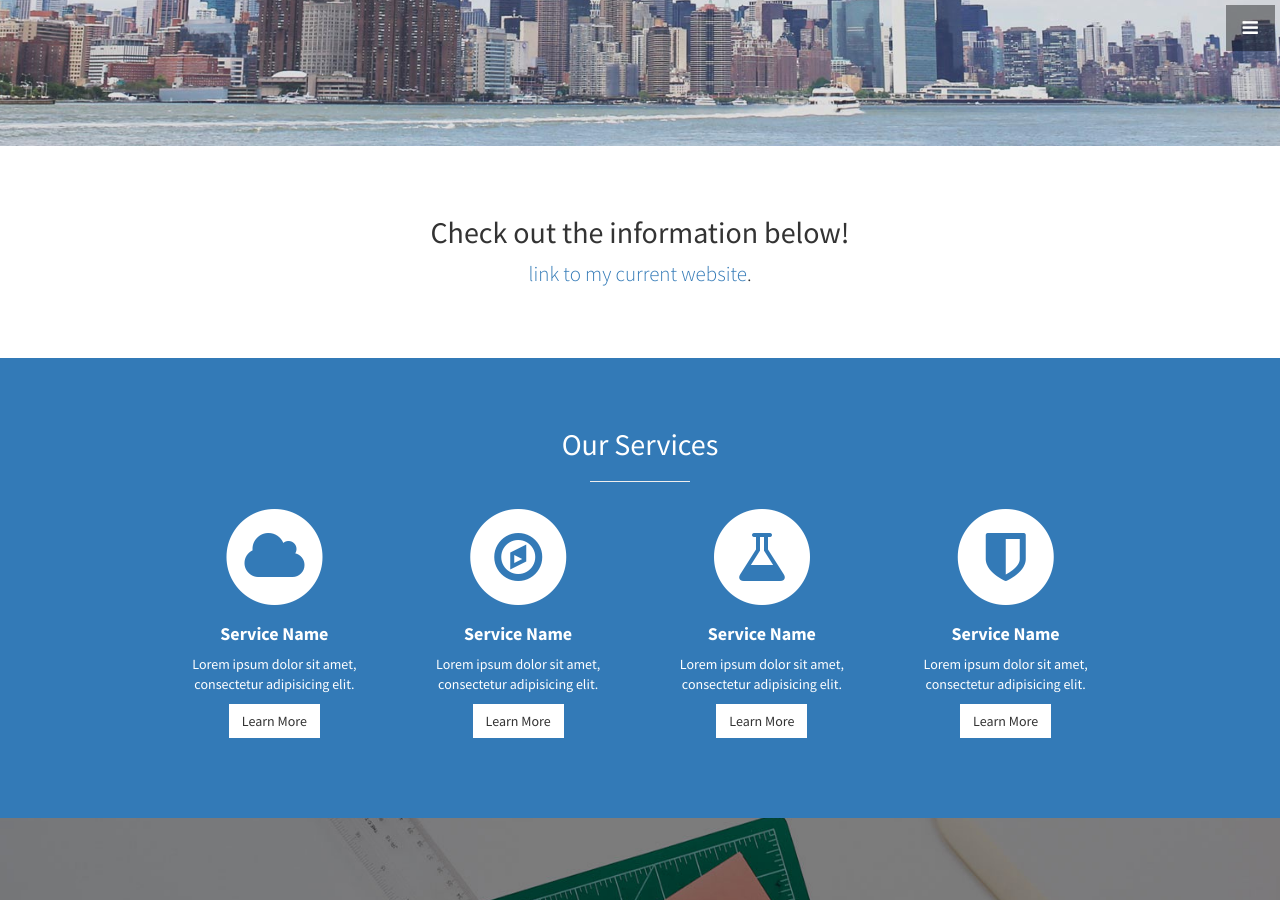
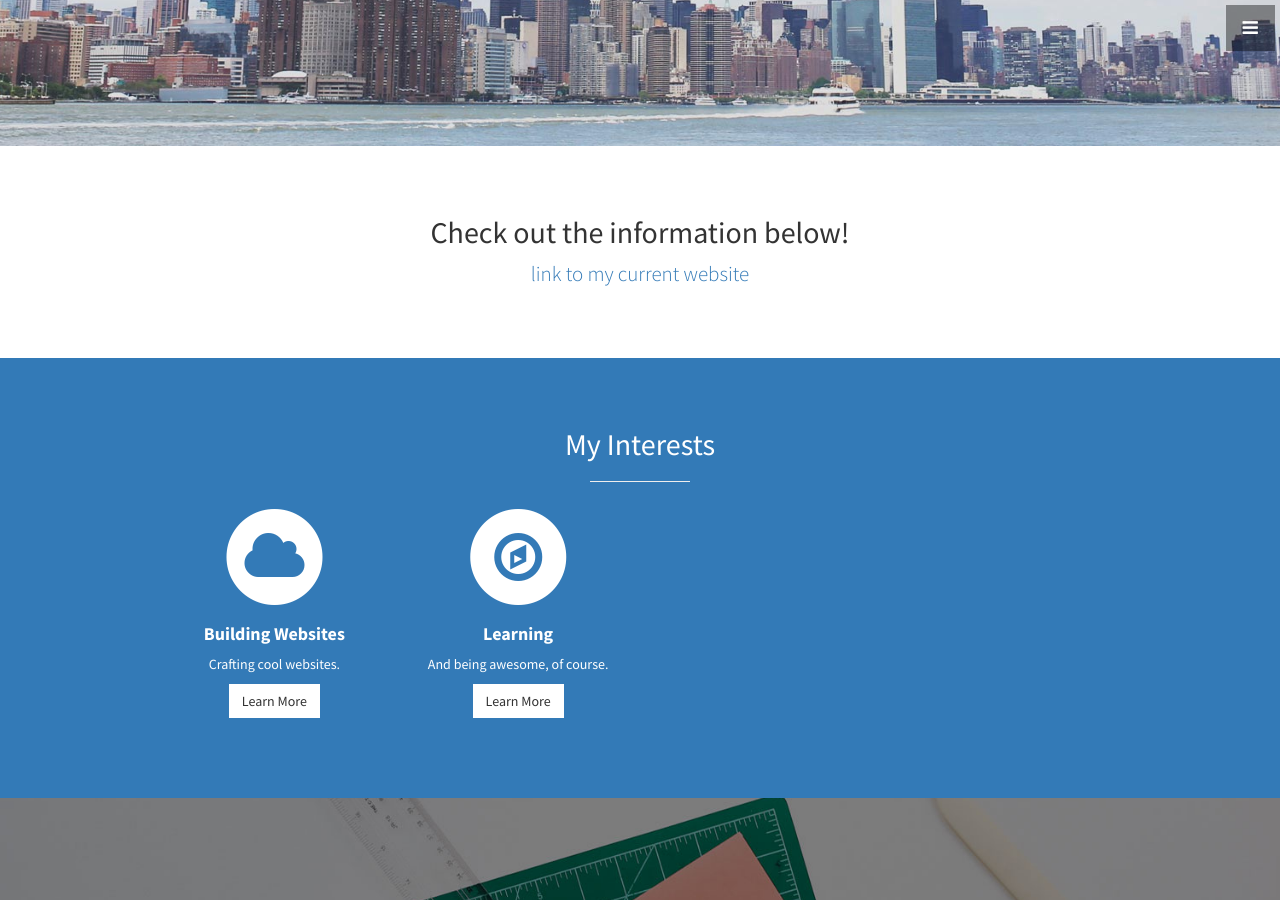
Before and after one commit to Lwein005/Portfolio-Site, a Jekyll site: the page built from index.html, in a window 1280 px wide and 900 px high, scrolled down 754 px. Built offline with Jekyll 4.4.1, drawn with Linux system fonts in a browser that asks for light colours; some of the changed text lies outside the part shown.

Commit message:
Added email link to Email button in call-to-action.html

```diff
--- a/_includes/about.html
+++ b/_includes/about.html
@@ -3,7 +3,7 @@
     <div class="row">
       <div class="col-lg-12 text-center">
         <h2>Check out the information below!</h2>
-        <p class="lead"><a target="_blank" href="http://www.liliweinberger.com/">link to my current website</a>.</p>
+        <p class="lead"><a target="_blank" href="http://www.liliweinberger.com/">link to my current website</a></p>
       </div>
     </div>
     <!-- /.row -->
--- a/_includes/call-to-action.html
+++ b/_includes/call-to-action.html
@@ -3,15 +3,7 @@
     <div class="row">
       <div class="col-lg-12 text-center">
         <h3>Contact me</h3>
-        <a href="#" class="btn btn-lg btn-light">Email</a>
-        <a href="#" class="btn btn-lg btn-dark">Look at Me!</a>
-        <form action="https://<YOUR_HEROKU_APP>.herokuapp.com/send">
-            Email: <input type="text" name="name"><br>
-            Name: <input type="text" name="email"><br>
-            Subject: <input type="text" name="subject"><br>
-            Message: <textarea name="message" cols="40" rows="5"></textarea>
-        <input type="submit" value="Send Message">
-        </form>
+        <a href="mailto:lwein005@odu.edu" class="btn btn-lg btn-light">Email</a>
       </div>
     </div>
   </div>
--- a/_includes/callout.html
+++ b/_includes/callout.html
@@ -1,5 +1,5 @@
 <aside class="callout">
   <div class="text-vertical-center">
-    <h1>Vertically Centered Text</h1>
+
   </div>
 </aside>
--- a/_includes/portfolio.html
+++ b/_includes/portfolio.html
@@ -10,6 +10,7 @@
               <a href="#">
                 <img class="img-portfolio img-responsive" src="img/portfolio-1.jpg">
               </a>
+             </div>
             </div>
           </div>
           <div class="col-md-6">
--- a/_includes/services.html
+++ b/_includes/services.html
@@ -3,7 +3,7 @@
   <div class="container">
     <div class="row text-center">
       <div class="col-lg-10 col-lg-offset-1">
-        <h2>Our Services</h2>
+        <h2>My Interests</h2>
         <hr class="small">
         <div class="row">
           <div class="col-md-3 col-sm-6">
@@ -13,9 +13,9 @@
               <i class="fa fa-cloud fa-stack-1x text-primary"></i>
             </span>
               <h4>
-                <strong>Service Name</strong>
+                <strong>Building Websites</strong>
               </h4>
-              <p>Lorem ipsum dolor sit amet, consectetur adipisicing elit.</p>
+              <p>Crafting cool websites.</p>
               <a href="#" class="btn btn-light">Learn More</a>
             </div>
           </div>
@@ -26,38 +26,13 @@
               <i class="fa fa-compass fa-stack-1x text-primary"></i>
             </span>
               <h4>
-                <strong>Service Name</strong>
+                <strong>Learning</strong>
               </h4>
-              <p>Lorem ipsum dolor sit amet, consectetur adipisicing elit.</p>
+              <p>And being awesome, of course.</p>
               <a href="#" class="btn btn-light">Learn More</a>
             </div>
           </div>
-          <div class="col-md-3 col-sm-6">
-            <div class="service-item">
-              <span class="fa-stack fa-4x">
-              <i class="fa fa-circle fa-stack-2x"></i>
-              <i class="fa fa-flask fa-stack-1x text-primary"></i>
-            </span>
-              <h4>
-                <strong>Service Name</strong>
-              </h4>
-              <p>Lorem ipsum dolor sit amet, consectetur adipisicing elit.</p>
-              <a href="#" class="btn btn-light">Learn More</a>
-            </div>
-          </div>
-          <div class="col-md-3 col-sm-6">
-            <div class="service-item">
-              <span class="fa-stack fa-4x">
-              <i class="fa fa-circle fa-stack-2x"></i>
-              <i class="fa fa-shield fa-stack-1x text-primary"></i>
-            </span>
-              <h4>
-                <strong>Service Name</strong>
-              </h4>
-              <p>Lorem ipsum dolor sit amet, consectetur adipisicing elit.</p>
-              <a href="#" class="btn btn-light">Learn More</a>
-            </div>
-          </div>
+
         </div>
         <!-- /.row (nested) -->
       </div>
```
